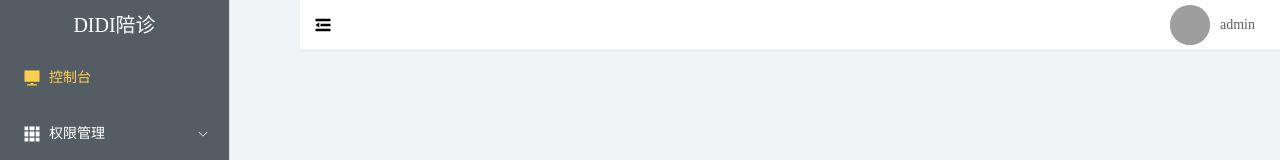
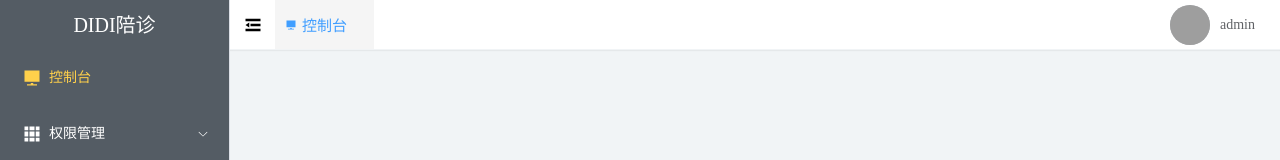
Before and after one commit to amychow2137/pzadmin, a Vue app: page /#/ in a window 1280 px wide. Both pictures are taken after a click on the item "控制台". Shown: the top 160 px of the page. Built offline with nearby package versions, Linux system fonts and the light colour scheme; grey boxes are pictures that could not be loaded.

Commit message:
feat:tag样式编写和高亮效果，关闭tag功能实现

```diff
--- a/src/components/navHeader.vue
+++ b/src/components/navHeader.vue
@@ -2,6 +2,19 @@
   <div class="header-container">
     <div class="header-left flex-box">
         <el-icon class="icon" size="20" @click="store.commit('collapseMenu')"><Fold /></el-icon>
+        <ul  class="flex-box">
+            <li
+            v-for="(item,index) in selectMenu"
+            :key="item.path"
+            :class="{selected : route.path === item.path}"
+            class="tab flex-box">
+            <el-icon  size="12" ><component :is="item.icon" /></el-icon>
+            <router-link class="text flex-box" :to="{ path :item.path}">
+            {{ item.name }}
+            </router-link>
+            <el-icon class="close" size="12" @click="closeTab(item,index)"><Close /></el-icon>
+            </li>
+        </ul>
     </div>
     <div class="header-right">
         <el-dropdown>
@@ -32,14 +45,51 @@
 </template>
 <script setup lang="ts">
   import {useStore} from 'vuex'
+  import { computed } from 'vue';
+  import { useRoute,useRouter } from 'vue-router'
+import { isTemplateExpression } from 'typescript';
 
+  // 拿到store的实例
   const store = useStore()
+  // 当前的路由对象,拿到当前url路径
+  const route = useRoute()
+  const router = useRouter()
+
+  const selectMenu = computed(()=>store.state.menu.selectMenu)
+  // 点击关闭函数
+  const closeTab = (item: { path: string; },index: any) => {
+    store.commit('closeMenu',item)
+    // 删除的是非当前页tab
+    if (route.path !== item.path) {
+        return
+    }
+
+    const selectMenuData = selectMenu.value
+    // 如果删除是最后一项
+    if (index === selectMenuData.length){
+        // 如果tag只有一个元素
+        if (!selectMenuData.length) {
+            router.push('/')
+        } else {
+            router.push({
+                path: selectMenuData[index - 1].path
+            })
+        }
+    } else {
+        //如果删除的是中间位置的tag
+        router.push({
+            path: selectMenuData[index].path
+        }
+        )
+    }
+  }
 
 </script>
 <style lang="less" scoped>
 .flex-box {
     display: flex;
     align-items: center;
+    height: 100%;
 }
 .header-container {
     display: flex;
@@ -58,11 +108,43 @@
             background-color: #f5f5f5;
             cursor: pointer;
         }
+        .tab {
+            padding: 0 10px;
+            height: 100%;
+            .text {
+                margin: 0 5px;
+            }
+            .close {
+                visibility: hidden;
+            }
+            &.selected {
+                a {
+                    color: #409eff;
+                }
+                i {
+                    color: #409eff
+                }
+                 background-color: #f5f5f5;
+            }
+        }
+        .tab:hover {
+            background-color: #f5f5f5;
+            .close {
+                visibility: inherit;
+                cursor: pointer;
+                color: #000;
+            }
+        }
     }
     .header-right {
         .user-name {
             margin-left: 10px;
         }
     }
+    a {
+        height: 100%;
+        color: #333;
+        font-size: 15px;
+    }
 }
 </style>
--- a/src/components/treeMenu.vue
+++ b/src/components/treeMenu.vue
@@ -57,6 +57,10 @@
 
 <script setup lang="ts">
 import {useRouter} from 'vue-router'
+import {useStore} from 'vuex'
+
+const store = useStore()
+
 // 创建router实例
 const router = useRouter()
 
@@ -64,6 +68,7 @@ const props = defineProps(['menuData','index'])
 
 //点击菜单
 const handleClick = (item,active) =>{
+  store.commit('addMenu',item.meta)
   router.push(item.meta.path)
 }
 
--- a/src/store/menu.ts
+++ b/src/store/menu.ts
@@ -5,7 +5,19 @@ const state = {
 
 const mutations = {
    collapseMenu(state: { isCollapse: boolean }){
-    state.isCollapse = !state.isCollapse
+      state.isCollapse = !state.isCollapse
+   },
+   addMenu(state: any,payload: any) {
+      // 对数据进行去重
+      if (state.selectMenu.findIndex((item: { path: any }) => item.path === payload.path) === -1) {
+          state.selectMenu.push(payload)
+      }
+   },
+   closeMenu(state: any,payload: any){
+      // 找到点击数据的索引
+      const index = state.selectMenu.findIndex((val: { name: any }) => val.name === payload.name)
+      // 通过索引删除数组指定元素
+      state.selectMenu.splice(index,1)
    }
 }
 
--- a/src/views/Main.vue
+++ b/src/views/Main.vue
@@ -2,7 +2,7 @@
   <div class="common-layout">
     <el-container>
       <!--<el-aside width="200px">Aside</el-aside>-->
-      <el-aside><Aside /></el-aside>
+      <el-aside width=auto><Aside /></el-aside>
       <el-container>
         <!-- <el-header>Header</el-header> -->
          <el-header><Header /></el-header>
```
